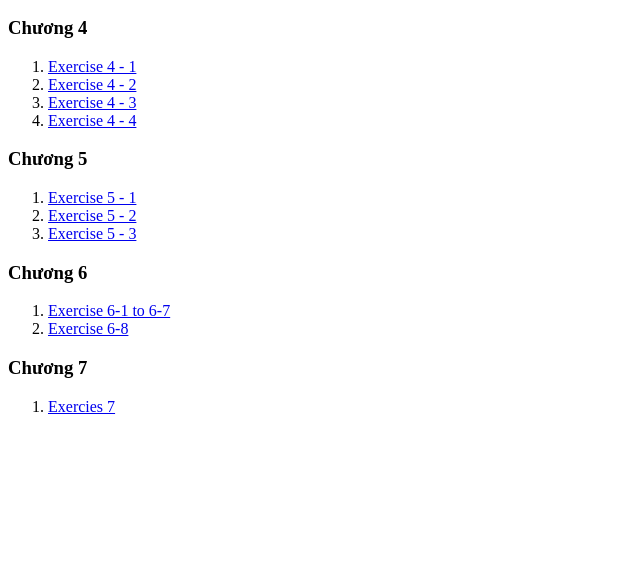
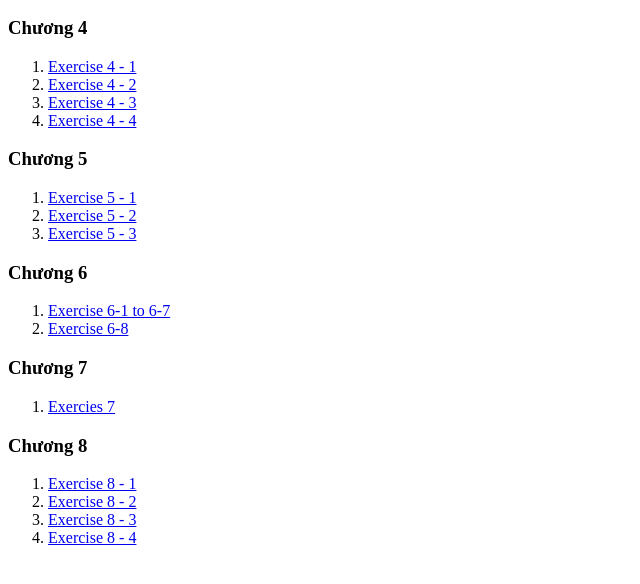
Before and after one commit to PhuongBland/TK_Web, a plain HTML site: page index.html in a window 1280 px wide. Shown: the part 110-694 px from the top of the page, without its empty margins (0-640 px from the left). Drawn offline with Linux system fonts and the light colour scheme.

Commit message:
Hoàn thành Exercise 8

```diff
--- a/index.html
+++ b/index.html
@@ -34,5 +34,13 @@
     <ol>
         <li><a href="labs/HTML/Exercise 7/7.1.html"> Exercies 7 </a></li>
     </ol>
+
+    <h3>Chương 8</h3>
+    <ol>
+        <li><a href="labs/HTML/Exercise 8/8.1.html"> Exercise 8 - 1 </a></li>
+        <li><a href="labs/HTML/Exercise 8/8.2.html"> Exercise 8 - 2 </a></li>
+        <li><a href="labs/HTML/Exercise 8/8.3.html"> Exercise 8 - 3 </a></li>
+        <li><a href="labs/HTML/Exercise 8/8.4.html"> Exercise 8 - 4 </a></li>
+    </ol>
 </body>
 </html>
```
